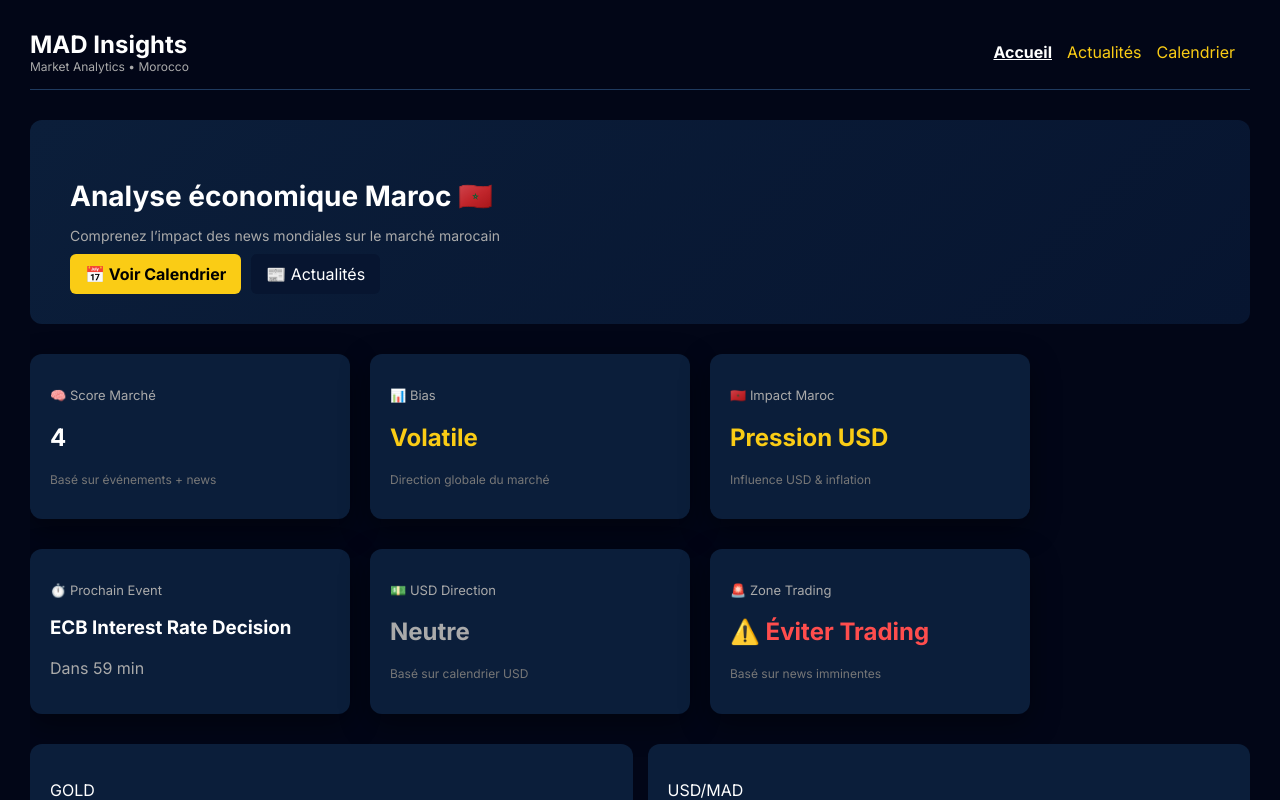
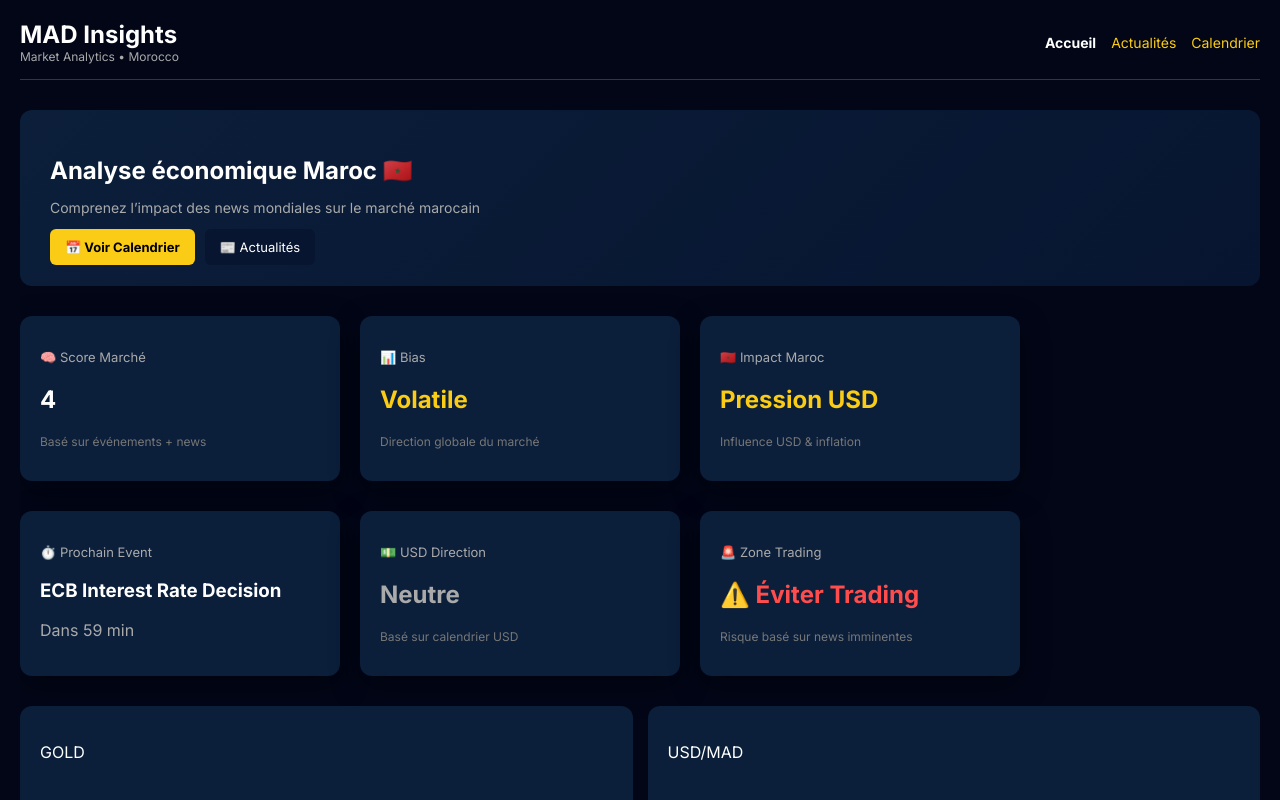
Before and after one commit to Haitam004/madinsights.com, a Next.js app: page / in a window 1280 px wide. Shown: the top 800 px of the page. Built offline with nearby package versions, Linux system fonts and the light colour scheme; no server answers.

Commit message:
correction page calendrier

```diff
--- a/app/page.tsx
+++ b/app/page.tsx
@@ -108,27 +108,26 @@ export default function Home() {
   else if (usdHigh) { moroccoImpact = "Pression USD"; moroccoColor = "#facc15"; }
   else if (madHigh) { moroccoImpact = "Risque local"; moroccoColor = "#facc15"; }
 
-  // --- RENDU FINAL ---
   return (
     <div style={container}>
-      {/* HEADER (Fixe, hors du scroll horizontal pour la lisibilité) */}
+      {/* HEADER AMÉLIORÉ */}
       <div style={header}>
         <div>
           <h2 style={{ margin: 0 }}>MAD Insights</h2>
           <p style={subtitle}>Market Analytics • Morocco</p>
         </div>
-        <div>
+
+        {/* Navigation isolée pour éviter l'accumulation */}
+        <nav style={navLinks}>
           <Link href="/" style={activeLink}>Accueil</Link>
           <Link href="/news" style={link}>Actualités</Link>
           <Link href="/calendar" style={link}>Calendrier</Link>
-        </div>
+        </nav>
       </div>
 
-      {/* WRAPPER DE SCROLL POUR MOBILE */}
       <div style={horizontalScrollWrapper}>
         <div style={contentWidthLock}>
 
-          {/* HERO */}
           <div style={hero}>
             <h1 style={heroTitle}>Analyse économique Maroc 🇲🇦</h1>
             <p style={heroText}>Comprenez l’impact des news mondiales sur le marché marocain</p>
@@ -138,7 +137,6 @@ export default function Home() {
             </div>
           </div>
 
-          {/* MARKET ANALYSIS */}
           <div style={analysisGrid}>
             <div style={analysisCard}>
               <p style={analysisTitle}>🧠 Score Marché</p>
@@ -157,7 +155,6 @@ export default function Home() {
             </div>
           </div>
 
-          {/* TRADING INTEL */}
           <div style={analysisGrid}>
             <div style={analysisCard}>
               <p style={analysisTitle}>⏱️ Prochain Event</p>
@@ -176,11 +173,10 @@ export default function Home() {
             <div style={analysisCard}>
               <p style={analysisTitle}>🚨 Zone Trading</p>
               <h2 style={{ color: riskColor }}>{riskZone}</h2>
-              <p style={analysisDesc}>Basé sur news imminentes</p>
+              <p style={analysisDesc}>Risque basé sur news imminentes</p>
             </div>
           </div>
 
-          {/* PRICES */}
           <div style={priceRow}>
             <div style={card}>
               <p>GOLD</p>
@@ -192,7 +188,6 @@ export default function Home() {
             </div>
           </div>
 
-          {/* EVENTS & NEWS */}
           <div style={card}>
             <h2 style={title}>📅 Événements importants</h2>
             {importantEvents.length === 0 ? <p>Aucun événement important</p> :
@@ -218,20 +213,38 @@ export default function Home() {
 }
 
 /* ---------------- STYLES ---------------- */
-const container = { padding: "30px", background: "#020617", minHeight: "100vh", color: "white" };
-const header = { display: "flex", justifyContent: "space-between", alignItems: "center", marginBottom: "30px", borderBottom: "1px solid #1f3a5f", paddingBottom: "15px" };
-const link = { marginRight: "15px", color: "#facc15", textDecoration: "none" };
-const activeLink = { marginRight: "15px", color: "#fff", fontWeight: "bold" };
+const container = { padding: "20px", background: "#020617", minHeight: "100vh", color: "white" };
+
+// Header flexible pour éviter l'accumulation sur mobile
+const header = {
+  display: "flex",
+  justifyContent: "space-between",
+  alignItems: "center",
+  flexWrap: "wrap" as const,
+  gap: "20px",
+  marginBottom: "30px",
+  borderBottom: "1px solid #1f3a5f",
+  paddingBottom: "15px"
+};
+
+const navLinks = {
+  display: "flex",
+  gap: "15px",
+  flexWrap: "wrap" as const
+};
+
+const link = { color: "#facc15", textDecoration: "none", fontSize: "14px" };
+const activeLink = { color: "#fff", fontWeight: "bold", textDecoration: "none", fontSize: "14px" };
 const subtitle = { margin: 0, fontSize: "12px", color: "#aaa" };
-const hero = { background: "linear-gradient(135deg, #0b1e3a, #071530)", padding: "40px", borderRadius: "12px", marginBottom: "30px" };
-const heroTitle = { fontSize: "28px", marginBottom: "10px" };
+const hero = { background: "linear-gradient(135deg, #0b1e3a, #071530)", padding: "30px", borderRadius: "12px", marginBottom: "30px" };
+const heroTitle = { fontSize: "24px", marginBottom: "10px" };
 const heroText = { color: "#aaa", fontSize: "14px" };
-const cta = { marginRight: "10px", padding: "10px 15px", background: "#facc15", color: "#000", borderRadius: "6px", textDecoration: "none", fontWeight: "bold" };
-const ctaSecondary = { padding: "10px 15px", background: "#071530", color: "#fff", borderRadius: "6px", textDecoration: "none" };
+const cta = { marginRight: "10px", padding: "10px 15px", background: "#facc15", color: "#000", borderRadius: "6px", textDecoration: "none", fontWeight: "bold", fontSize: "13px" };
+const ctaSecondary = { padding: "10px 15px", background: "#071530", color: "#fff", borderRadius: "6px", textDecoration: "none", fontSize: "13px" };
 const priceRow = { display: "grid", gap: "15px", marginBottom: "30px", gridTemplateColumns: "repeat(auto-fit, minmax(140px, 1fr))" };
 const card = { background: "#0b1e3a", padding: "20px", borderRadius: "12px", marginBottom: "20px" };
-const title = { marginBottom: "10px" };
-const item = { marginBottom: "8px", color: "#ddd" };
+const title = { marginBottom: "10px", fontSize: "18px" };
+const item = { marginBottom: "8px", color: "#ddd", fontSize: "14px" };
 const gold = { color: "#facc15" };
 const analysisGrid = { display: "flex", gap: "20px", marginBottom: "30px", flexWrap: "nowrap" as const };
 const analysisCard = { flex: "0 0 280px", background: "#0b1e3a", padding: "20px", borderRadius: "12px", boxShadow: "0 10px 30px rgba(0,0,0,0.4)" };
```
